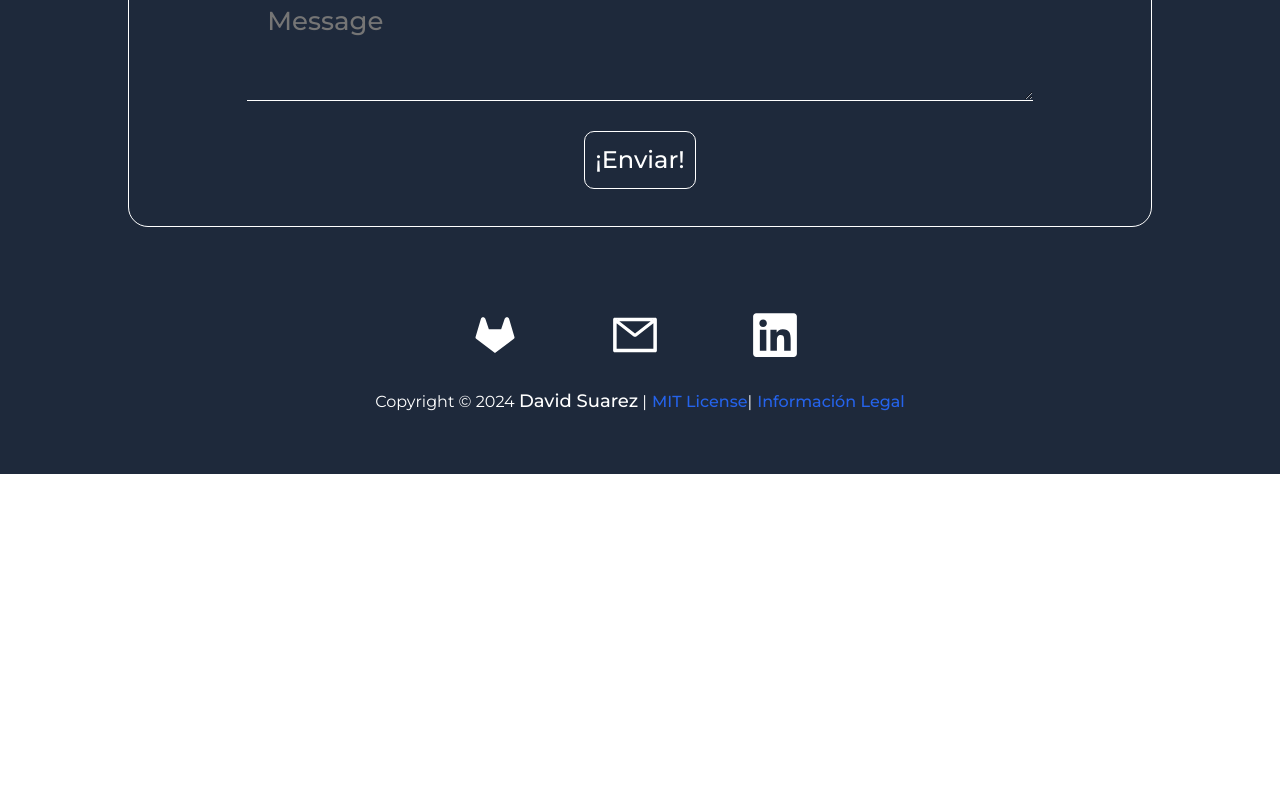
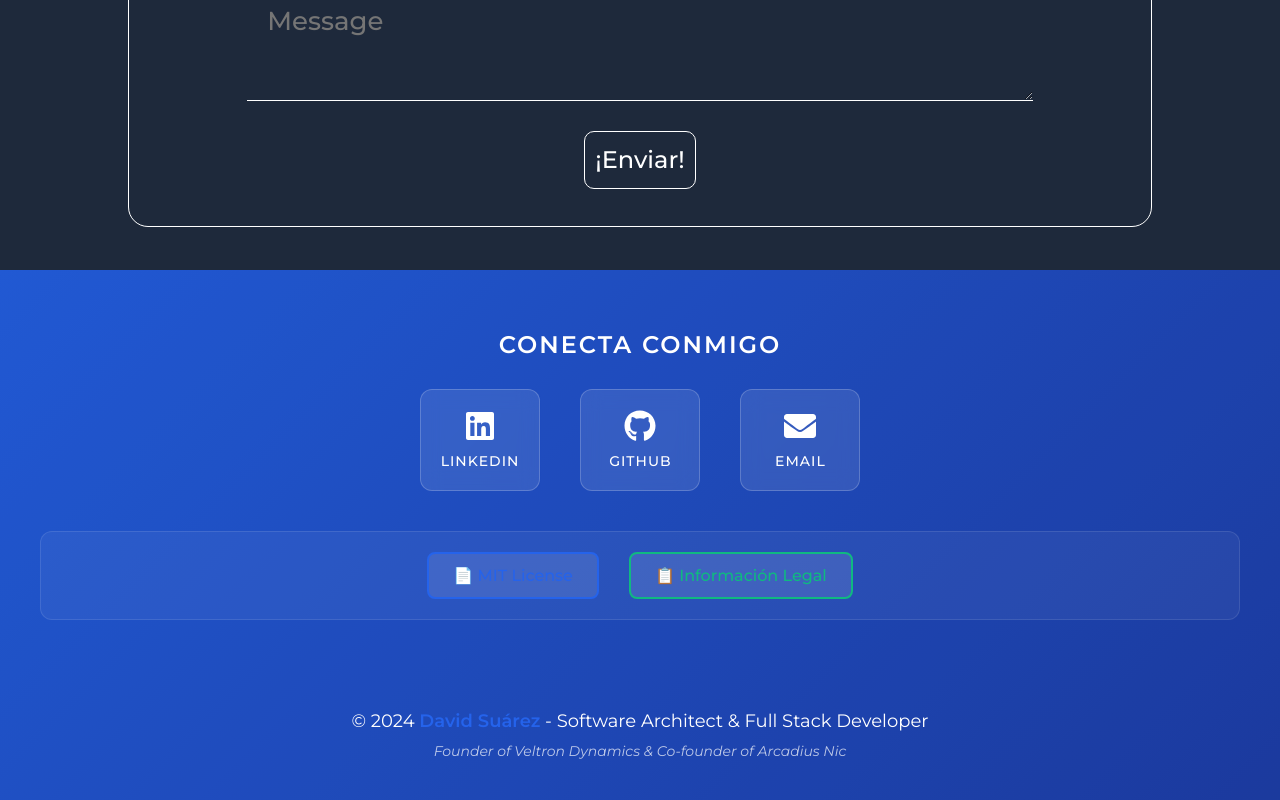
Before and after one commit to DevEscanor/PortafolioDevSam, a React (Create React App) app: page / in a window 1280 px wide. Shown: the part 4353-5153 px from the top of the page. Before the commit the page ends 4827 px from the top, so only its background shows below. Built offline with nearby package versions, Linux system fonts and the light colour scheme; no server answers.

Commit message:
🎨 Redesign footer with improved layout and more space

```diff
--- a/src/website/components/footer/Footer.jsx
+++ b/src/website/components/footer/Footer.jsx
@@ -1,65 +1,87 @@
+import React from 'react';
 import './footer.css'
-import { FaLinkedin } from 'react-icons/fa';
-import { AiFillGitlab, AiOutlineMail } from 'react-icons/ai';
+import { FaLinkedin, FaGithub, FaEnvelope } from 'react-icons/fa';
 
 export const Footer = () => {
+  const openModal = () => {
+    setTimeout(() => {
+      const modal = document.getElementById('legalModal');
+      if (modal) {
+        modal.style.display = 'block';
+        modal.style.visibility = 'visible';
+        modal.style.opacity = '1';
+        modal.style.zIndex = '999999';
+      }
+    }, 50);
+  };
+
   return (
     <footer id="Footer" className='footer'>
-      <ul className='footerList'>
-        <li className='footerItem'>
-          <a href='https://gitlab.com/ESCANORX' target='_blank' rel="noreferrer">
-            <AiFillGitlab />
-            <div className='footerSubItem'>
-              {/* <span>Whatsapp</span> */}
-              {/* +505 8836 9845 */}
+      <div className="footer-content">
+        {/* Sección de Redes Sociales */}
+        <div className="social-section">
+          <h3>Conecta conmigo</h3>
+          <div className="social-links">
+            <a
+              href='https://www.linkedin.com/in/david-samuel-suarez-montoya-242059150/'
+              target='_blank'
+              rel="noreferrer"
+              className="social-link"
+            >
+              <FaLinkedin />
+              <span>LinkedIn</span>
+            </a>
+            <a
+              href='https://github.com/DevEscanor'
+              target='_blank'
+              rel="noreferrer"
+              className="social-link"
+            >
+              <FaGithub />
+              <span>GitHub</span>
+            </a>
+            <a
+              href='mailto:david.suarez@arcadiusnic.com'
+              target='_blank'
+              rel="noreferrer"
+              className="social-link"
+            >
+              <FaEnvelope />
+              <span>Email</span>
+            </a>
           </div>
-          </a>
-        </li>
-        <li className='footerItem'>
-          <a href='mailto:david.suarez@arcadiusnic.com' target='_blank' rel="noreferrer">
-            <AiOutlineMail />
-            <div className='footerSubItem'>
-              {/* <span>Email</span> */}
-              {/* hollmann.valle@arcadiusnic.com */}
         </div>
-          </a>
-        </li>
-        <li className='footerItem'>
-          <a href='https://www.linkedin.com/in/david-samuel-suarez-montoya-242059150/' target='_blank' rel="noreferrer">
-            <FaLinkedin />
-            <div className='footerSubItem'>
-              {/* <span>Email</span> */}
-              {/* hollmann.valle@arcadiusnic.com */}
-            </div>
-          </a>
-        </li>
-      </ul>
-      <p className='footerText'>
-        Copyright © 2024 <span>David Suarez</span> |
+
+        {/* Sección de Información Legal */}
+        <div className="legal-section">
+          <div className="legal-links">
             <a
               href="https://github.com/DevEscanor/PortafolioDevSam/blob/main/LICENSE"
               target="_blank"
               rel="noreferrer"
               className="license-link"
             >
-          MIT License
+              📄 MIT License
             </a>
-        |
             <button
-          onClick={() => {
-            const modal = document.getElementById('legalModal');
-            if (modal) {
-              modal.style.display = 'block';
-              console.log('Modal opened'); // Debug
-            } else {
-              console.log('Modal not found'); // Debug
-            }
-          }}
+              onClick={openModal}
               className="legal-button"
             >
-          Información Legal
+              📋 Información Legal
             </button>
+          </div>
+        </div>
+
+        {/* Copyright */}
+        <div className="copyright-section">
+          <p className='copyright-text'>
+            © 2024 <strong>David Suárez</strong> - Software Architect & Full Stack Developer
           </p>
+          <p className="footer-subtitle">
+            Founder of Veltron Dynamics & Co-founder of Arcadius Nic
+          </p>
+        </div>
+      </div>
     </footer>
   )
 };
--- a/src/website/components/footer/footer.css
+++ b/src/website/components/footer/footer.css
@@ -1,105 +1,238 @@
-.footer{
+.footer {
   width: 100%;
-  min-height: 200px;
-  padding: 40px;
-  background: var(--azul-obscuro);
-  z-index: 1;
+  min-height: 300px;
+  padding: 60px 40px 40px 40px;
+  background: var(--gradient-primary);
   color: var(--blanco);
   scroll-snap-align: start;
   scroll-snap-stop: always;
-
-  display: flex;
-  align-items: center;
-  justify-content: center;
-  gap: 10px;
-  flex-direction: column;
+  position: relative;
+  overflow: hidden;
 }
 
-.footerText{
+.footer::before {
+  content: '';
+  position: absolute;
+  top: 0;
+  left: 0;
+  right: 0;
+  bottom: 0;
+  background: rgba(0, 0, 0, 0.1);
+  z-index: 1;
+}
+
+.footer-content {
+  position: relative;
+  z-index: 2;
+  max-width: 1200px;
+  margin: 0 auto;
+  display: flex;
+  flex-direction: column;
+  gap: 40px;
+}
+
+/* Sección de Redes Sociales */
+.social-section {
   text-align: center;
-  font-style: normal;
-  font-weight: 400;
-  font-size: 16px;
-  line-height: 24px;
+}
+
+.social-section h3 {
+  font-size: 24px;
+  font-weight: 600;
+  margin-bottom: 30px;
+  color: var(--blanco);
+  text-transform: uppercase;
+  letter-spacing: 2px;
+}
+
+.social-links {
+  display: flex;
+  justify-content: center;
+  gap: 40px;
+  flex-wrap: wrap;
+}
+
+.social-link {
+  display: flex;
+  flex-direction: column;
+  align-items: center;
+  gap: 10px;
+  color: var(--blanco);
+  text-decoration: none;
   padding: 20px;
+  border-radius: var(--radius-lg);
+  background: rgba(255, 255, 255, 0.1);
+  backdrop-filter: blur(10px);
+  border: 1px solid rgba(255, 255, 255, 0.2);
+  transition: all 0.3s ease;
+  min-width: 120px;
 }
-.footerText>span{
-  font-style: normal;
+
+.social-link:hover {
+  transform: translateY(-5px);
+  background: rgba(255, 255, 255, 0.2);
+  box-shadow: var(--shadow-lg);
+  color: var(--azul);
+}
+
+.social-link svg {
+  font-size: 32px;
+  transition: all 0.3s ease;
+}
+
+.social-link span {
   font-weight: 500;
-  font-size: 18px;
-  line-height: 21px;
+  font-size: 14px;
+  text-transform: uppercase;
+  letter-spacing: 1px;
+}
+
+/* Sección Legal */
+.legal-section {
+  text-align: center;
+  padding: 20px 0;
+  border-top: 1px solid rgba(255, 255, 255, 0.2);
+  border-bottom: 1px solid rgba(255, 255, 255, 0.2);
+}
+
+.legal-links {
+  display: flex;
+  justify-content: center;
+  gap: 30px;
+  flex-wrap: wrap;
 }
 
 .license-link {
   color: var(--azul);
   text-decoration: none;
   font-weight: 500;
+  padding: 12px 24px;
+  border-radius: var(--radius-md);
+  background: rgba(255, 255, 255, 0.1);
+  border: 2px solid var(--azul);
   transition: all 0.3s ease;
-  margin-left: 5px;
+  display: inline-flex;
+  align-items: center;
+  gap: 8px;
 }
 
 .license-link:hover {
-  color: var(--verde);
-  text-decoration: underline;
+  background: var(--azul);
+  color: var(--blanco);
+  transform: translateY(-2px);
+  box-shadow: var(--shadow-md);
 }
 
 .legal-button {
-  background: none;
-  border: none;
-  color: var(--azul);
+  background: rgba(255, 255, 255, 0.1);
+  border: 2px solid var(--verde);
+  color: var(--verde);
   text-decoration: none;
   font-weight: 500;
+  padding: 12px 24px;
+  border-radius: var(--radius-md);
   transition: all 0.3s ease;
-  margin-left: 5px;
   cursor: pointer;
   font-size: inherit;
   font-family: inherit;
+  display: inline-flex;
+  align-items: center;
+  gap: 8px;
 }
 
 .legal-button:hover {
-  color: var(--verde);
-  text-decoration: underline;
+  background: var(--verde);
+  color: var(--blanco);
+  transform: translateY(-2px);
+  box-shadow: var(--shadow-md);
 }
 
-.footerList{
-list-style: none;
-  display: flex;
-  align-items: center;
-  justify-content: space-between;
-  gap: 80px;
-}
-.footerSubItem{
-  display: flex;
-  flex-direction: column;
+/* Sección Copyright */
+.copyright-section {
+  text-align: center;
+  padding-top: 20px;
 }
 
-.footerItem{
+.copyright-text {
+  font-size: 18px;
+  font-weight: 400;
+  margin-bottom: 10px;
+  color: var(--blanco);
 }
 
-.footerItem>a{
-  color: var(--blanco);
-  text-decoration: none;
-  display: flex;
-  align-items: center;
-  justify-content: space-between;
-  gap: 10px;
-  width: 100%;
-  transition: all 0.3s ease;
-  /* flex-direction: column; */
+.copyright-text strong {
+  color: var(--azul);
+  font-weight: 600;
 }
 
-.footerItem>a:hover {
-  color: var(--azul);
-  transform: translateY(-3px);
+.footer-subtitle {
+  font-size: 14px;
+  color: rgba(255, 255, 255, 0.7);
+  font-style: italic;
+  margin: 0;
 }
 
-.footerItem>a>svg{
-  height: 50px;
-  width: 50px;
+/* Responsive */
+@media (max-width: 768px) {
+  .footer {
+    padding: 40px 20px 30px 20px;
+    min-height: 250px;
+  }
+
+  .footer-content {
+    gap: 30px;
+  }
+
+  .social-links {
+    gap: 20px;
+  }
+
+  .social-link {
+    min-width: 100px;
+    padding: 15px;
+  }
+
+  .social-link svg {
+    font-size: 24px;
+  }
+
+  .legal-links {
+    flex-direction: column;
+    gap: 15px;
+  }
+
+  .license-link,
+  .legal-button {
+    justify-content: center;
+    width: 100%;
+    max-width: 300px;
+    margin: 0 auto;
+  }
 }
 
-@media only screen and (max-width: 550px){
-  .footer{
-    padding: 30px;
+@media (max-width: 480px) {
+  .footer {
+    padding: 30px 15px 25px 15px;
+  }
+
+  .social-section h3 {
+    font-size: 20px;
+  }
+
+  .social-links {
+    gap: 15px;
+  }
+
+  .social-link {
+    min-width: 80px;
+    padding: 12px;
+  }
+
+  .social-link svg {
+    font-size: 20px;
+  }
+
+  .social-link span {
+    font-size: 12px;
   }
 }
--- a/src/website/components/legal/Legal.jsx
+++ b/src/website/components/legal/Legal.jsx
@@ -1,9 +1,12 @@
-import React from 'react';
+import React, { useState, useEffect } from 'react';
 // import { useTranslation } from 'react-i18next'; // Will be used for future translations
 import './legal.css';
 
 export const Legal = () => {
+  const [isVisible, setIsVisible] = useState(false);
+
   const closeModal = () => {
+    setIsVisible(false);
     const modal = document.getElementById('legalModal');
     if (modal) {
       modal.style.display = 'none';
@@ -15,6 +18,21 @@ export const Legal = () => {
       closeModal();
     }
   };
+
+  // Escuchar cambios en el estado global
+  useEffect(() => {
+    const checkModalState = () => {
+      const modal = document.getElementById('legalModal');
+      if (modal && modal.style.display === 'block') {
+        setIsVisible(true);
+      }
+    };
+
+    // Verificar cada 100ms
+    const interval = setInterval(checkModalState, 100);
+
+    return () => clearInterval(interval);
+  }, []);
 
   return (
     <div className="legal-modal" id="legalModal" onClick={handleModalClick}>
--- a/src/website/components/legal/legal.css
+++ b/src/website/components/legal/legal.css
@@ -1,14 +1,16 @@
 .legal-modal {
   display: none;
   position: fixed;
-  z-index: 10000;
+  z-index: 999999;
   left: 0;
   top: 0;
-  width: 100%;
-  height: 100%;
-  background-color: rgba(0, 0, 0, 0.7);
+  width: 100vw;
+  height: 100vh;
+  background-color: rgba(0, 0, 0, 0.8);
   backdrop-filter: blur(5px);
   animation: fadeIn 0.3s ease-in-out;
+  /* Forzar que esté por encima de todo */
+  pointer-events: auto;
 }
 
 .legal-content {
@@ -23,6 +25,9 @@
   box-shadow: var(--shadow-xl);
   border: 1px solid rgba(255, 255, 255, 0.1);
   animation: slideInFromTop 0.3s ease-out;
+  /* Asegurar que el contenido esté por encima */
+  position: relative;
+  z-index: 1000000;
 }
 
 .legal-header {
@@ -138,6 +143,11 @@
     max-height: 85vh;
   }
 
+  .legal-modal {
+    width: 100vw;
+    height: 100vh;
+  }
+
   .legal-header {
     padding: 15px 20px;
   }
@@ -176,3 +186,10 @@
     transform: translateY(0);
   }
 }
+
+/* Forzar visibilidad cuando se muestra */
+.legal-modal[style*="display: block"] {
+  display: block !important;
+  visibility: visible !important;
+  opacity: 1 !important;
+}
```
Lines whose indentation alone changed are shown as unchanged.
